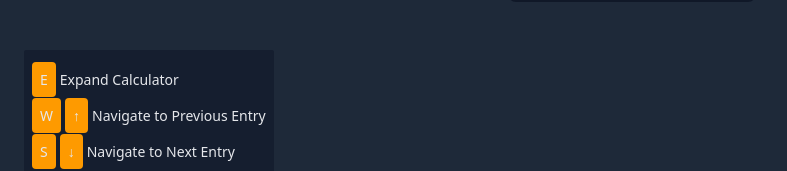
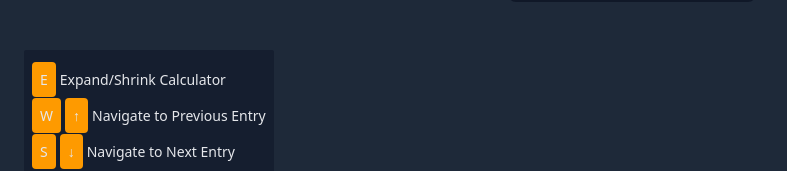
Before and after one commit to prashantStha308/calculator, a React (Vite) app: page / in a window 1280 px wide. Shown: the part 602-773 px from the top of the page, without its empty margins (8-795 px from the left). Built offline with nearby package versions, Linux system fonts and the light colour scheme.

Commit message:
feat(shortcut keys): Added shortcut keys improve user experience.Some functionality are still under construction.

```diff
--- a/src/components/Shortcuts.jsx
+++ b/src/components/Shortcuts.jsx
@@ -3,7 +3,7 @@ const Shortcuts = () => {
     const shortcuts= [
         {
             keys: [ 'E' ],
-            action: "Expand Calculator"
+            action: "Expand/Shrink Calculator"
         },
         {
             keys: [ 'W' , '↑' ],
```
